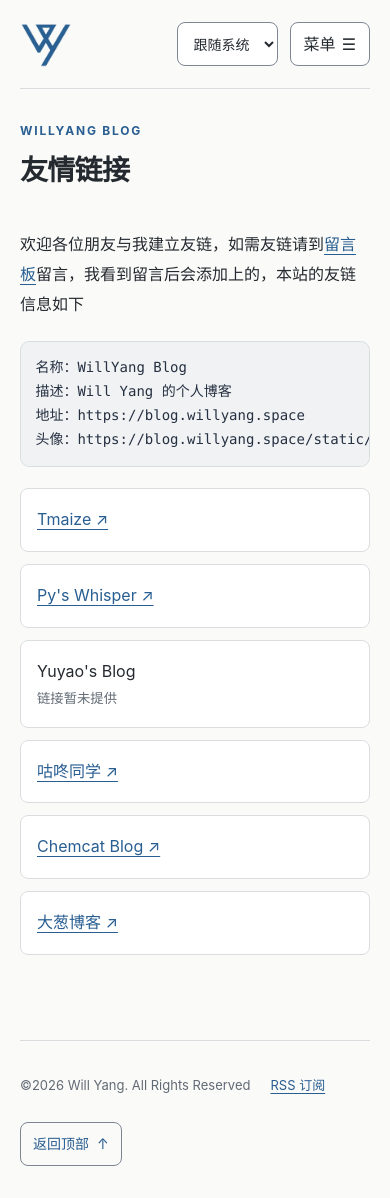
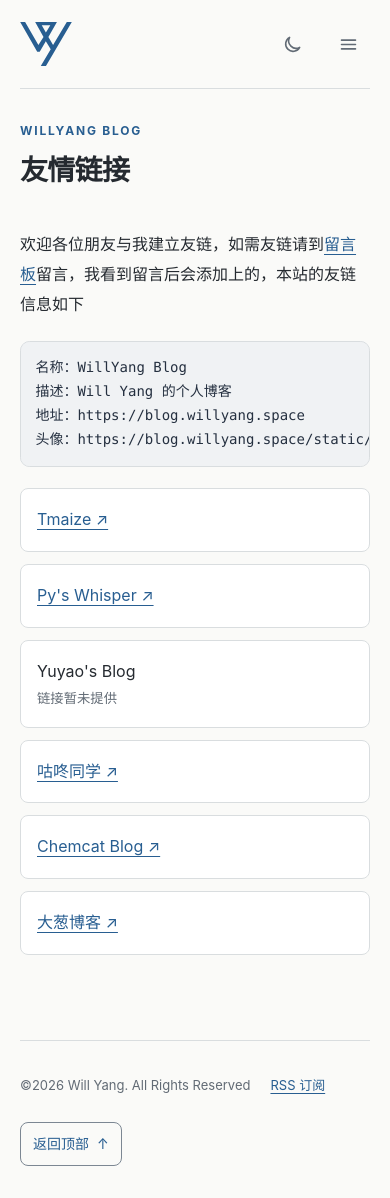
Before and after one commit to zongzaimang/blog.willyang, a Jekyll site: the page built from pages/links.md, in a window 390 px wide. Built offline with Jekyll 4.4.1, drawn with Linux system fonts in a browser that asks for light colours.

Commit message:
Refine vector branding and header controls

````diff
--- a/_includes/head.html
+++ b/_includes/head.html
@@ -18,8 +18,9 @@
   <meta name="description" content="{{ site.description }}" />
   <meta name="keywords" content="{{ site.keywords }}" />
   {% endif -%}
-  <link rel="icon" type="image/png" href="{{site.baseurl}}/static/img/wy-logo-blue.png" />
-  <link rel="apple-touch-icon" href="{{site.baseurl}}/static/img/wy-logo-blue.png" />
+  <link rel="icon" type="image/svg+xml" href="{{site.baseurl}}/static/img/wy-logo.svg" />
+  <link rel="icon" type="image/png" sizes="32x32" href="{{site.baseurl}}/static/img/wy-logo-32.png" />
+  <link rel="apple-touch-icon" sizes="180x180" href="{{site.baseurl}}/static/img/wy-logo-180.png" />
   <link rel="stylesheet" href="{{site.baseurl}}/static/css/common.css?t={{buildAt}}" />
   <link rel="stylesheet" href="{{site.baseurl}}/static/css/theme-dark.css?t={{buildAt}}" />
   {%- if page.layout == "mypost" %}
--- a/_includes/header.html
+++ b/_includes/header.html
@@ -3,13 +3,6 @@
   <a href="{{ site.baseurl }}/" class="brand" aria-label="{{ site.title | escape }} 首页">
     <span class="brand-mark" aria-hidden="true"></span>
   </a>
-  <div class="theme-control" hidden>
-    <label for="theme-select" class="sr-only">外观</label>
-    <select id="theme-select" aria-label="选择外观主题">
-      <option value="system">跟随系统</option><option value="light">浅色</option><option value="dark">深色</option>
-    </select>
-  </div>
-  <button class="menu-toggle" type="button" aria-controls="site-menu" aria-expanded="false">菜单 <span aria-hidden="true">☰</span></button>
   <nav class="menu" id="site-menu" aria-label="主导航">
     {% for menu in site.menu %}
       {% assign href = menu.url %}
@@ -18,4 +11,11 @@
       <a href="{{href}}"{% if menu.target %} target="{{menu.target}}" rel="noopener noreferrer"{% endif %}{% if page.url == menu_current_url %} aria-current="page"{% endif %}>{{ menu.title | escape }}</a>
     {% endfor %}
   </nav>
+  <button class="theme-toggle icon-button" type="button" hidden>
+    <svg class="theme-icon theme-icon-moon" viewBox="0 0 24 24" aria-hidden="true"><path d="M20.2 15.3A8.5 8.5 0 0 1 8.7 3.8a8.5 8.5 0 1 0 11.5 11.5Z"/></svg>
+    <svg class="theme-icon theme-icon-sun" viewBox="0 0 24 24" aria-hidden="true"><circle cx="12" cy="12" r="3.5"/><path d="M12 2.2v2M12 19.8v2M2.2 12h2M19.8 12h2M5.1 5.1l1.4 1.4M17.5 17.5l1.4 1.4M18.9 5.1l-1.4 1.4M6.5 17.5l-1.4 1.4"/></svg>
+  </button>
+  <button class="menu-toggle icon-button" type="button" aria-controls="site-menu" aria-expanded="false" aria-label="打开导航菜单">
+    <svg viewBox="0 0 24 24" aria-hidden="true"><path d="M4 7h16M4 12h16M4 17h16"/></svg>
+  </button>
 </header>
--- a/pages/links.md
+++ b/pages/links.md
@@ -9,7 +9,7 @@ title: 友情链接
 名称：{{ site.title }}
 描述：{{ site.description }}
 地址：{{ site.domainUrl }}{{ site.baseurl }}
-头像：{{ site.domainUrl }}{{ site.baseurl }}/static/img/wy-logo-blue.png
+头像：{{ site.domainUrl }}{{ site.baseurl }}/static/img/wy-logo-512.png
 ```
 
 <ul class="friend-list">
--- a/static/css/common.css
+++ b/static/css/common.css
@@ -31,15 +31,20 @@ img { max-width: 100%; height: auto; }
 .brand-mark {
   display: block; width: 52px; height: 48px; flex-shrink: 0;
   background-color: var(--accent);
-  -webkit-mask: url('../img/wy-logo-blue.png') center / 64px 64px no-repeat;
-  mask: url('../img/wy-logo-blue.png') center / 64px 64px no-repeat;
+  -webkit-mask: url('../img/wy-logo.svg') center / contain no-repeat;
+  mask: url('../img/wy-logo.svg') center / contain no-repeat;
 }
 @media (forced-colors: active) { .brand-mark { background-color: LinkText; forced-color-adjust: none; } }
 .menu { display: flex; align-items: center; flex-wrap: wrap; gap: .25rem; margin-left: auto; }
 .menu a { display: inline-flex; align-items: center; min-height: 44px; padding: .5rem .8rem; border-radius: .45rem; color: var(--muted); font-size: .9375rem; text-decoration: none; }
 .menu a:hover { color: var(--text); background: var(--subtle); }
 .menu a[aria-current='page'] { color: var(--accent); background: var(--accent-soft); font-weight: 600; }
-.menu-toggle { display: none; min-height: 44px; gap: .4rem; padding: .5rem .8rem; border: 1px solid var(--control-border); border-radius: .5rem; background: var(--surface); }
+.icon-button { width: 44px; height: 44px; flex: 0 0 44px; align-items: center; justify-content: center; padding: 0; border: 1px solid transparent; border-radius: .5rem; color: var(--muted); background: transparent; }
+.icon-button:hover { color: var(--text); background: var(--subtle); }
+.icon-button svg { width: 21px; height: 21px; fill: none; stroke: currentColor; stroke-width: 1.8; stroke-linecap: round; stroke-linejoin: round; }
+.theme-toggle { display: inline-flex; }
+.theme-toggle[data-theme='light'] .theme-icon-sun, .theme-toggle[data-theme='dark'] .theme-icon-moon { display: none; }
+.menu-toggle { display: none; }
 .page { padding-block: clamp(2rem, 5vw, 4rem); }
 .page-heading { margin-bottom: 2.75rem; }
 .eyebrow { margin: 0 0 .65rem; color: var(--accent); font-size: .75rem; font-weight: 650; letter-spacing: .15em; text-transform: uppercase; }
@@ -48,8 +53,6 @@ img { max-width: 100%; height: auto; }
 .footer { margin-top: 2rem; padding-block: 1.5rem 2rem; border-top: 1px solid var(--border); display: flex; align-items: center; justify-content: space-between; flex-wrap: wrap; gap: 1rem; font-size: .8125rem; color: var(--muted); }
 .footer-info { display: flex; align-items: center; gap: .75rem 1.25rem; flex-wrap: wrap; }
 .footer a { padding-block: .6rem; }
-.theme-control { display: flex; align-items: center; gap: .5rem; flex-shrink: 0; }
-.theme-control select { min-height: 44px; max-width: 100%; border: 1px solid var(--control-border); border-radius: .5rem; padding: .5rem .7rem; background: var(--surface); font-size: .875rem; }
 .to-top { display: inline-flex; align-items: center; justify-content: center; gap: .5rem; min-height: 44px; padding: .5rem .75rem; border: 1px solid var(--control-border); border-radius: .5rem; color: var(--accent); font-size: .875rem; text-decoration: none; }
 .to-top:hover { background: var(--accent-soft); }
 @media (max-width: 959px) {
@@ -57,7 +60,8 @@ img { max-width: 100%; height: auto; }
   .header { padding-block: 1.25rem; flex-wrap: wrap; gap: .75rem; }
   .brand { flex: 1; }
   .menu { width: 100%; order: 4; margin-left: 0; }
-  .js .menu-toggle { display: inline-flex; align-items: center; }
+  .theme-toggle { order: 2; }
+  .js .menu-toggle { display: inline-flex; order: 3; }
   .js .menu:not(.is-open) { display: none; }
   .menu a { flex: 1 0 28%; justify-content: center; }
   .page-heading { margin-bottom: 2rem; }
--- a/static/js/blog.js
+++ b/static/js/blog.js
@@ -239,10 +239,12 @@ blog.addLoadEvent(function () {
   const button = document.querySelector('.menu-toggle')
   const menu = document.querySelector('.menu')
   if (button && menu) {
-    function closeMenu() { menu.classList.remove('is-open'); button.setAttribute('aria-expanded', 'false') }
-    button.addEventListener('click', function () {
+    function closeMenu() { menu.classList.remove('is-open'); button.setAttribute('aria-expanded', 'false'); button.setAttribute('aria-label', '打开导航菜单') }
+    button.addEventListener('click', function (event) {
       const open = menu.classList.toggle('is-open')
       button.setAttribute('aria-expanded', String(open))
+      button.setAttribute('aria-label', open ? '关闭导航菜单' : '打开导航菜单')
+      if (open && event.detail === 0) menu.querySelector('a').focus()
     })
     menu.addEventListener('keydown', function (event) {
       if (event.key === 'Escape') { closeMenu(); button.focus() }
@@ -255,23 +257,31 @@ blog.addLoadEvent(function () {
     document.documentElement.classList.add('js')
   }
 
-  const select = document.getElementById('theme-select')
-  if (select) {
-    select.value = blog.theme
-    select.parentElement.hidden = false
-    select.addEventListener('change', function () {
-      blog.theme = select.value
+  const themeButton = document.querySelector('.theme-toggle')
+  if (themeButton) {
+    function syncThemeButton() {
+      const dark = document.documentElement.classList.contains('dark')
+      themeButton.dataset.theme = dark ? 'dark' : 'light'
+      themeButton.setAttribute('aria-pressed', String(dark))
+      themeButton.setAttribute('aria-label', dark ? '切换为浅色模式' : '切换为深色模式')
+      themeButton.title = dark ? '切换为浅色模式' : '切换为深色模式'
+    }
+    syncThemeButton()
+    themeButton.hidden = false
+    themeButton.addEventListener('click', function () {
+      blog.theme = document.documentElement.classList.contains('dark') ? 'light' : 'dark'
       try { localStorage.setItem('theme', blog.theme) } catch (e) {}
       blog.applyTheme()
+      syncThemeButton()
     })
     window.matchMedia('(prefers-color-scheme: dark)').addEventListener('change', function () {
-      if (blog.theme === 'system') blog.applyTheme()
+      if (blog.theme === 'system') { blog.applyTheme(); syncThemeButton() }
     })
     window.addEventListener('storage', function (event) {
       if (event.key !== 'theme') return
       blog.theme = ['light', 'dark'].includes(event.newValue) ? event.newValue : 'system'
-      select.value = blog.theme
       blog.applyTheme()
+      syncThemeButton()
     })
   }
   const topButton = document.querySelector('.to-top')
````
Also changed, not shown: _tests/adversarial_visual_test.cjs (+23 -10 lines), _tests/visual_design_test.cjs (+8 -3 lines), README.md, favicon.ico, static/img/favicon.ico, static/img/wy-logo-180.png (added), static/img/wy-logo-32.png (added), static/img/wy-logo-512.png (added), static/img/wy-logo-blue.png (deleted), static/img/wy-logo.svg (added).
